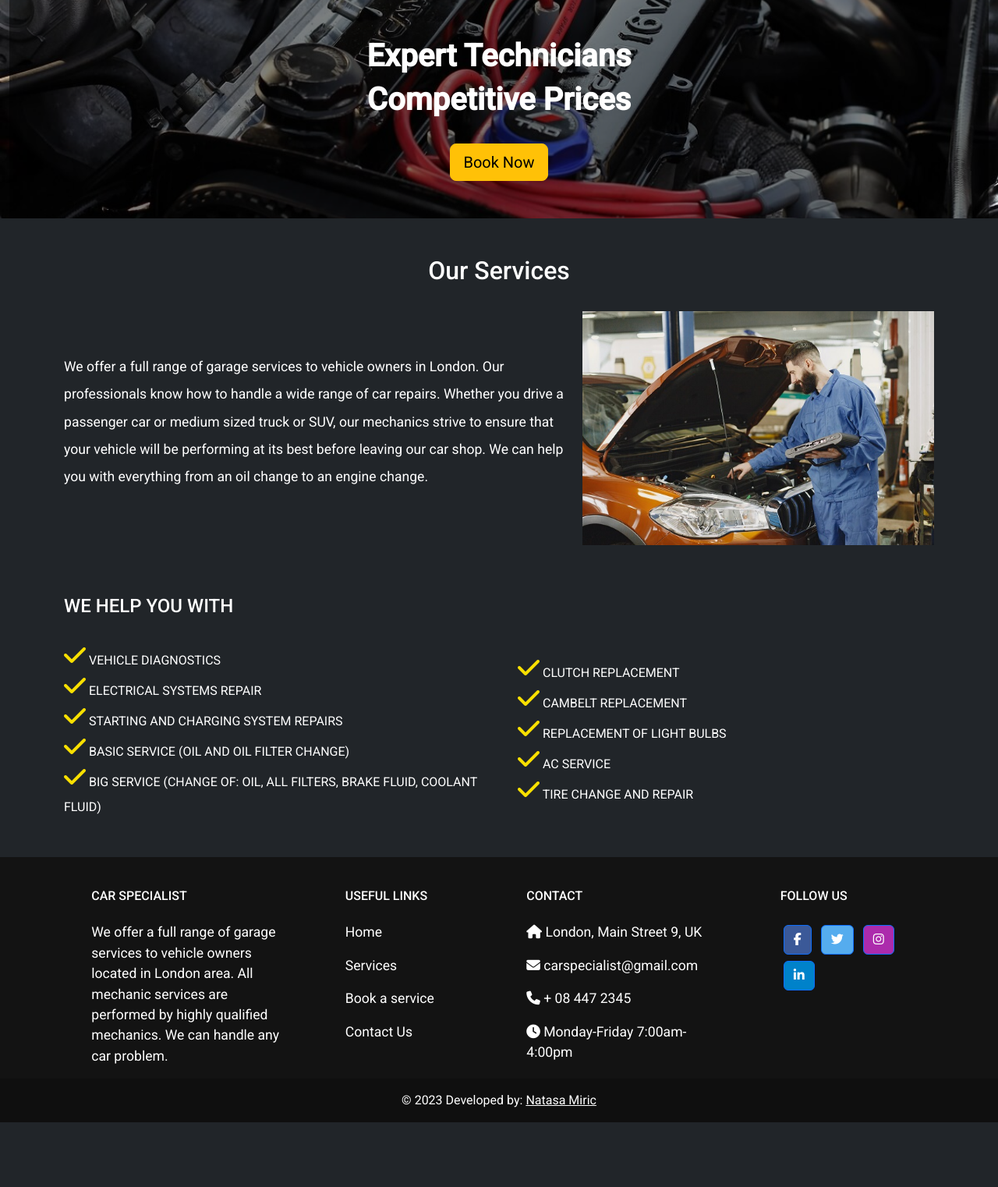
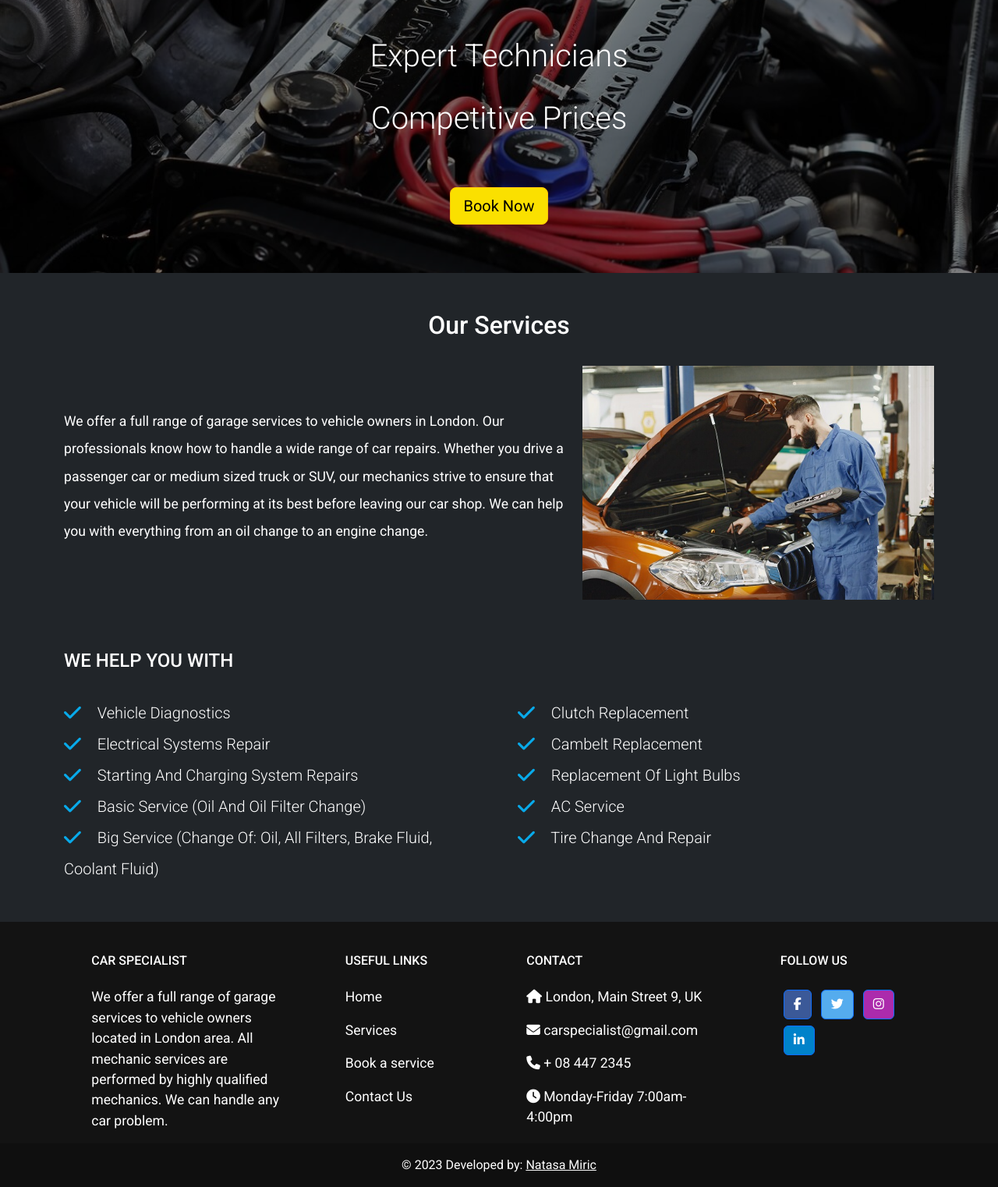
Before and after one commit to NatasaMiric/car-specialist, a Django app: page /services/ in a window 1280 px wide. Shown: the part 111-1633 px from the top of the page at 78% size. Before the commit the page ends 1550 px from the top, so only its background shows below. Run offline with Django 3.2, Linux system fonts and the light colour scheme; some libraries are stand-ins or nearby versions.

Commit message:
style: Change and add style properties on services page

```diff
--- a/static/css/style.css
+++ b/static/css/style.css
@@ -6,7 +6,7 @@ p {
     font-size: 110%;
 }
 
-/* Navbar starts */
+/* Navbar */
 .navbar-brand {
     font-family: 'Racing Sans One', sans-serif;
     font-size: 160%;
@@ -23,14 +23,6 @@ p {
 }
 
 /* Hero section  */
-.btn-book {
-    background-color: #fae000;
-}
-
-.btn-book:hover {
-    color: white;
-    background:transparent;
-}
 
 .hero {
     background-repeat: no-repeat;
@@ -53,17 +45,16 @@ p {
     line-height: 45px;
 }
 
+/* Fontawesome Icons */
+
 .fa-check-circle {
     color: #fae000;
     margin-right: 0.5rem;
 }
 
-.btn-read-more {
-    margin-top: 2em;
-}
-
 .fa-check {
-    color: #fae000;
+    color: #06b3f8ef;
+    margin-right: 1rem;
 }
 
 /* Footer */
@@ -75,7 +66,20 @@ p {
     text-decoration: underline;
 }
 
+/* Buttons */
 
+.btn-book {
+    background-color: #fae000;
+}
+
+.btn-book:hover {
+    color: white;
+    background:transparent;
+}
+
+.btn-read-more {
+    margin-top: 2em;
+}
 
 .btn-access {
     background-color: #fae000;
--- a/templates/base.html
+++ b/templates/base.html
@@ -22,8 +22,9 @@
     <title>Car Specialist</title>
 </head>
 
+<!-- Navigation -->
+
 <body class="d-flex flex-column min-vh-100">
-    <!-- Navigation -->
     <div class="container-fluid bg-dark d-none d-lg-block">
         <div class="row py-2 align-items-center">
             <div class="col col-sm-10 text-left text-white">
--- a/templates/index.html
+++ b/templates/index.html
@@ -1,6 +1,7 @@
 {% extends "base.html" %}
 {% load static %}
 {% block content %}
+<!-- Hero image -->
 <header>
     <div class="bg-dark bg-image hero" style="background-image: url('{% static 'img/hero.jpg' %}')">
         <div class="mask" style="background-color: rgba(0, 0, 0, 0.5);min-height: 350px;">
@@ -17,7 +18,8 @@
     </div>
     </div>
 </header>
-<!-- Services-->
+
+<!--Our Services-->
 <section class="page-section">
     <div class="container">
         <div class="row text-center">
@@ -93,4 +95,4 @@
     </div>
 </section>
 
-{%endblock%}
+{% endblock %}
--- a/templates/services.html
+++ b/templates/services.html
@@ -1,18 +1,16 @@
 {% extends "base.html" %}
 {% load static %}
 {% block content %}
+<!-- Hero image -->
 <header>
-    <div class="container-fluid bg-dark bg-image hero"
-        style="background-image: url('{% static 'img/servicehero.jpg' %}')">
-        <div class="mask" style="background-color: rgba(0, 0, 0, 0.5);">
-            <div class="row justify-content-center">
-                <div class="col-lg-6">
-                    <div class="text-center my-5">
-                        <h1 class="display-8 fw-bolder text-white mb-2 px-1">Expert Technicians</h1>
-                        <h1 class="display-8 fw-bolder text-white mb-2 px-1">Competitive Prices</h1>
-                        <div class="text-center">
-                            <a class="btn btn-warning btn-lg mt-4" href="{% url 'booking' %}">Book Now</a>
-                        </div>
+    <div class="bg-dark bg-image hero" style="background-image: url('{% static 'img/servicehero.jpg' %}')">
+        <div class="mask" style="background-color: rgba(0, 0, 0, 0.5);min-height: 350px;">
+            <div class="justify-content-center">
+                <div class="text-center pt-5">
+                    <h1 class="display-6 text-white mb-2 px-2">Expert Technicians</h1>
+                    <p class="display-6 text-white py-4 px-3">Competitive Prices</p>
+                    <div class="text-center">
+                        <a class="btn btn-warning btn-lg mt-4 btn-book" href="{% url 'booking' %}">Book Now</a>
                     </div>
                 </div>
             </div>
@@ -20,49 +18,48 @@
     </div>
     </div>
 </header>
-
 <!-- Services-->
 <section class="page-section bg-dark">
     <div class="container">
         <div class="row text-white">
             <h2 class="section-heading text-center text-capitalize">Our Services</h2>
         </div>
-        <div class="row text-white">
+        <div class="row text-white align-items-center">
             <div class="col-lg-7 order-lg-1 my-auto lh-lg">
                 <p>We offer a full range of garage services to vehicle owners in London. Our professionals know how to
                     handle a wide range of car repairs. Whether you drive a passenger car or medium sized truck or SUV,
                     our mechanics strive to ensure that your vehicle will be performing at its best before leaving our
                     car shop. We can help you with everything from an oil change to an engine change.</p>
             </div>
-            <div class="col-lg-5 order-lg-2">
+            <div class="col-lg-5 order-lg-2 text-center">
                 <img src="{% static 'img/services1.jpg' %}" alt="car service" class="img-fluid">
             </div>
         </div>
-        <div class="row text-white text-uppercase mt-5 gx-5">
+        <div class="row text-white text-uppercase mt-5">
             <h4 class="section-heading text-lg-start">We help you with</h4>
-            <div class="col-lg-6 my-auto">
-                <ul class="mb-3 list-unstyled lh-lg">
-                    <li><i class="fa fa-check fa-2x"></i> Vehicle diagnostics</li>
-                    <li><i class="fa fa-check fa-2x"></i> Electrical systems repair</li>
-                    <li><i class="fa fa-check fa-2x"></i> Starting and Charging System repairs</li>
-                    <li><i class="fa fa-check fa-2x"></i> Basic Service (oil and oil filter change)</li>
-                    <li><i class="fa fa-check fa-2x"></i> Big Service (change of: oil, all filters, brake fluid,
+        </div>
+        <div class="row lead text-capitalize text-white gx-5">
+            <div class="col-lg-6">
+                <ul class="list-unstyled lh-lg">
+                    <li><i class="fa fa-check fa-lg"></i> Vehicle diagnostics</li>
+                    <li><i class="fa fa-check fa-lg"></i> Electrical systems repair</li>
+                    <li><i class="fa fa-check fa-lg"></i> Starting and Charging System repairs</li>
+                    <li><i class="fa fa-check fa-lg"></i> Basic Service (oil and oil filter change)</li>
+                    <li><i class="fa fa-check fa-lg"></i> Big Service (change of: oil, all filters, brake fluid,
                         coolant fluid)</li>
                 </ul>
             </div>
-            <div class="col-lg-6 my-auto lh-lg">
-                <ul class="mb-3 list-unstyled">
-                    <li><i class="fa fa-check fa-2x"></i> Clutch Replacement</li>
-                    <li><i class="fa fa-check fa-2x"></i> Cambelt Replacement</li>
-                    <li><i class="fa fa-check fa-2x"></i> Replacement of light bulbs</li>
-                    <li><i class="fa fa-check fa-2x"></i> AC Service</li>
-                    <li><i class="fa fa-check fa-2x"></i> Tire change and Repair</li>
+            <div class="col-lg-6">
+                <ul class="list-unstyled lh-lg">
+                    <li><i class="fa fa-check fa-lg"></i> Clutch Replacement</li>
+                    <li><i class="fa fa-check fa-lg"></i> Cambelt Replacement</li>
+                    <li><i class="fa fa-check fa-lg"></i> Replacement of light bulbs</li>
+                    <li><i class="fa fa-check fa-lg"></i> AC Service</li>
+                    <li><i class="fa fa-check fa-lg"></i> Tire change and Repair</li>
 
                 </ul>
             </div>
         </div>
-    </div>
-
 </section>
 
 {%endblock%}
```
Also changed, not shown: README.md.
